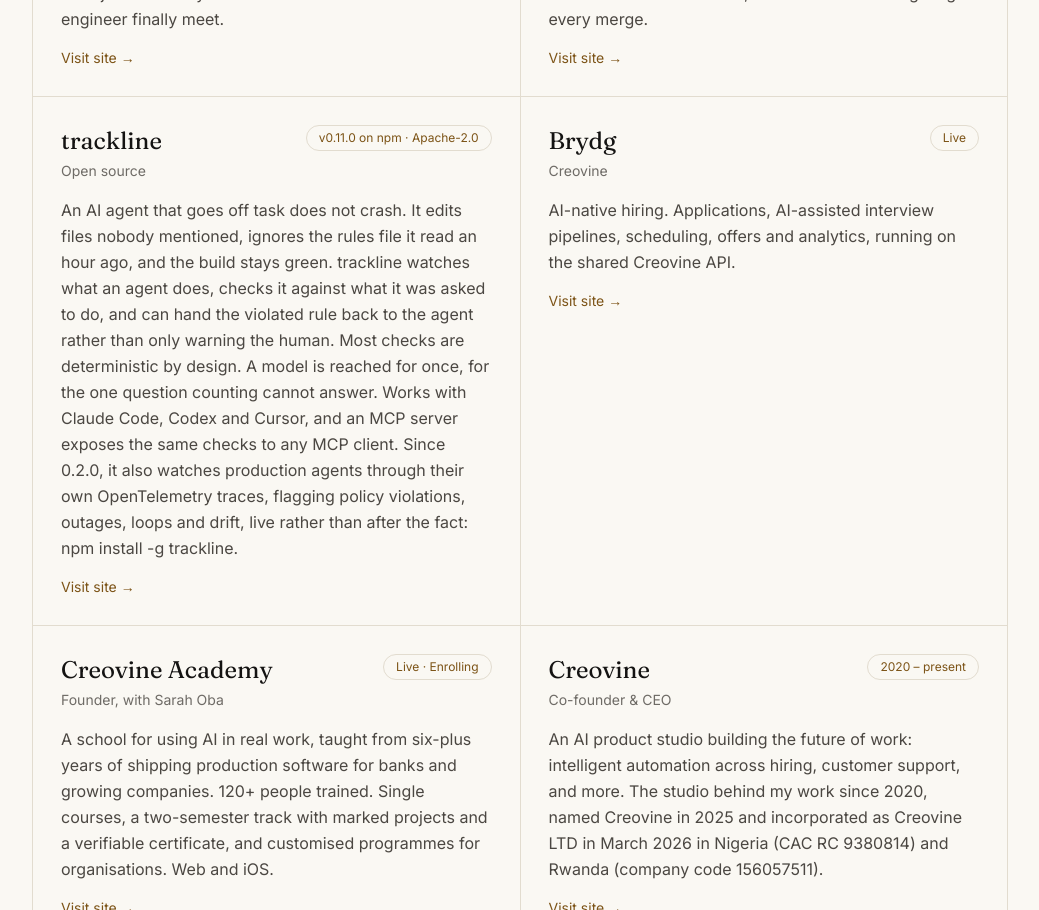
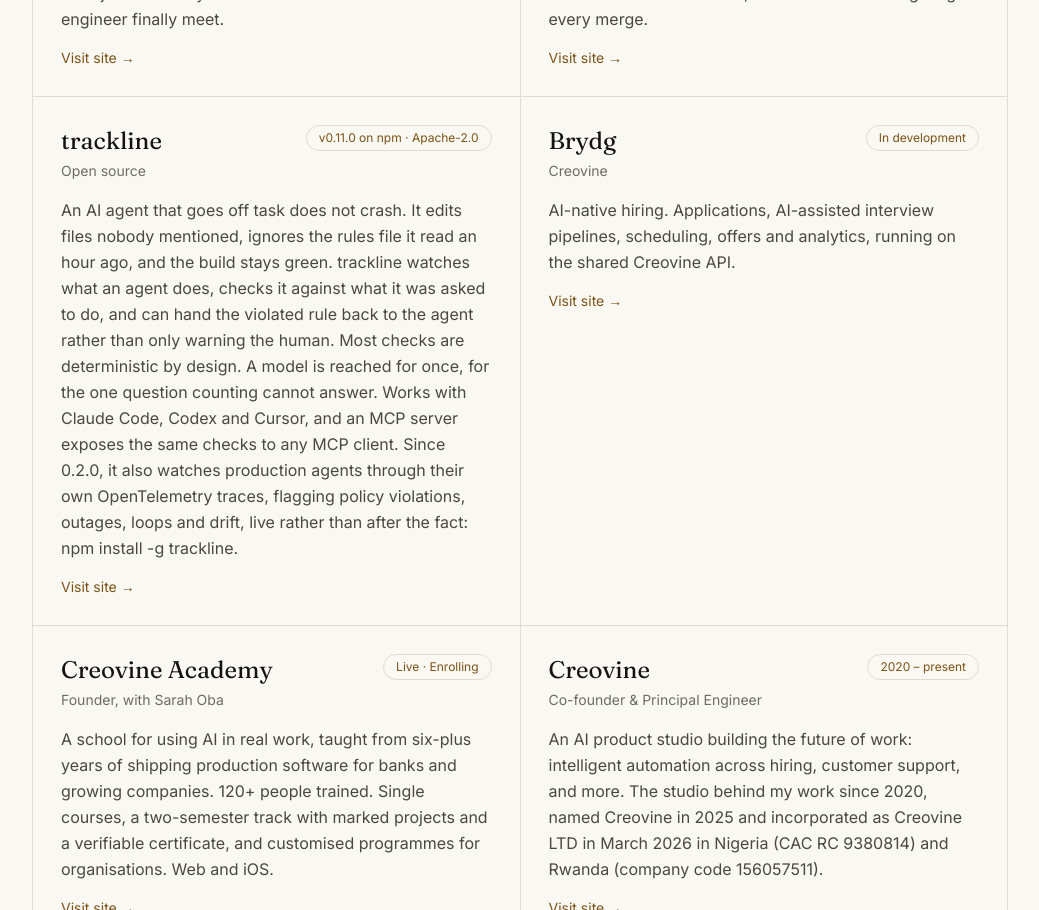
Before and after one commit to yerinsabraham/yerinsabraham_site, a Next.js app: page /work in a window 1280 px wide. Shown: the part 680-1590 px from the top of the page, without its empty margins (120-1159 px from the left). Built offline with nearby package versions, Linux system fonts and the light colour scheme.

Commit message:
Align Brydg status, Creovine title and the verify page with the CV

```diff
--- a/src/data/content.ts
+++ b/src/data/content.ts
@@ -105,7 +105,7 @@
     "A medical doctor trained in General Medicine (six years of it), I've spent the last six-plus years building impactful digital solutions: full-stack and blockchain applications, scalable APIs, and cloud infrastructure for startups and growing tech companies. Studying medicine taught me how the human body and mind work; engineering gave me the tools to build. I bring that same diagnostic curiosity to everything I make.",
     "Beyond tech, I'm an artist and entrepreneur, exploring ways to merge design, storytelling, and technology into experiences that resonate and drive engagement. My versatility lets me adapt quickly, learn new tools, and deliver across wildly different projects, from Web3 development to art exhibitions and fintech.",
     "I'm passionate about products and systems that are both technically robust and creatively inspired, and I enjoy collaborating with teams to turn complex ideas into functional, meaningful outcomes.",
-    "Most of what I built between 2020 and 2025 is no longer online. I founded products, ran them, and shut them down when they had taught me what they could: Giddle; Metart Africa, a web3 platform for African art that I spoke for at Nigeria Fintech Week in Lagos in 2022; and client work in blockchain, payments and backend systems. When a product closed, its code went private and its listings came down, and I started again with what I had learned. Creovine is that same work, continued: building since 2020, under the Creovine name from 2025, and incorporated in 2026.",
+    "Most of what I built between 2020 and 2025 is no longer online. I founded products, ran them, and shut them down when they had taught me what they could: Giddle; Metart Africa, a web3 platform for African art that I spoke for at Nigeria Fintech Week in Lagos in 2022; and freelance and contract work for clients in blockchain, payments and backend systems. When a product closed, its code went private and its listings came down, and I started again with what I had learned. Creovine is that same work, continued: building since 2020, under the Creovine name from 2025, and incorporated in 2026.",
     "My path ran from Nigeria to Sumy State University in Ukraine, where I earned my medical degree, into software engineering, and across art, music and fashion. These days my curiosity keeps pulling me toward health technology, and it led me to build Oystar, a platform that helps patients reach the specialists they need and makes sure the answer gets back to the clinic that sent them, with intelligence built in. I am starting in Rwanda, where I am based, but it is built for a problem that reaches far beyond one country. My product studio, Creovine, is where this and my other software live.",
     "I don't build alone. I build with my partner Sarah Oba, a product manager, full-stack engineer and content creator, and the co-founder behind Creovine with me. We share our life and work openly, including on our YouTube channel, and in 2026 I proposed to her in Rwanda, a story that found its way across the internet. The best things I make, I make with her.",
   ],
@@ -227,7 +227,7 @@
     role: "Creovine",
     blurb:
       "AI-native hiring. Applications, AI-assisted interview pipelines, scheduling, offers and analytics, running on the shared Creovine API.",
-    status: "Live",
+    status: "In development",
     href: "https://brydg.app/",
   },
   {
@@ -240,7 +240,7 @@
   },
   {
     title: "Creovine",
-    role: "Co-founder & CEO",
+    role: "Co-founder & Principal Engineer",
     blurb:
       "An AI product studio building the future of work: intelligent automation across hiring, customer support, and more. The studio behind my work since 2020, named Creovine in 2025 and incorporated as Creovine LTD in March 2026 in Nigeria (CAC RC 9380814) and Rwanda (company code 156057511).",
     status: "2020 \u2013 present",
@@ -559,7 +559,7 @@
       {
         claim: "Apps and platforms built and discontinued",
         detail:
-          "Earlier products, including Giddle and Metart Africa, were taken down when they closed, so their code and listings are no longer public. A 2024 profile covers them; screenshots and records are available on request.",
+          "Earlier products, including Giddle and Metart Africa, were taken down when they closed, so their code and listings are no longer public. A 2024 profile covers them, spelling Giddle as Giggle; screenshots and records are available on request.",
         access: "Public + on request",
         links: [
           {
@@ -571,12 +571,12 @@
     ],
   },
   {
-    heading: "Since 2025",
+    heading: "Current work",
     items: [
       {
         claim: "Co-founder, Creovine, 2020 to present",
         detail:
-          "Building since 2020, under the Creovine name since 2025, and incorporated in March 2026 as Creovine LTD: Nigeria, CAC RC 9380814 (2 March 2026), and Rwanda, company code 156057511 (25 March 2026). Its API serves Lira, Brydg, Oystar and CVault.",
+          "Building since 2020, under the Creovine name since 2025, and incorporated in March 2026 as Creovine LTD: Nigeria, CAC RC 9380814 (2 March 2026), and Rwanda, company code 156057511 (25 March 2026). Its API serves Lira, Oystar, CVault and trackline, with Brydg in development.",
         access: "Public",
         links: [
           { label: "creovine.com", href: "https://creovine.com" },
@@ -630,7 +630,7 @@
       {
         claim: "Products and their status",
         detail:
-          "Lira Intelligence and Brydg are live. Creovine Academy is enrolling. Oystar is live in Rwanda. Tablu is in a pilot.",
+          "Lira Intelligence is live. Creovine Academy is enrolling. Oystar is live in Rwanda. Brydg is in development. Tablu is in a pilot.",
         access: "Public",
         links: [
           { label: "Lira", href: "https://liraintelligence.com" },
```
